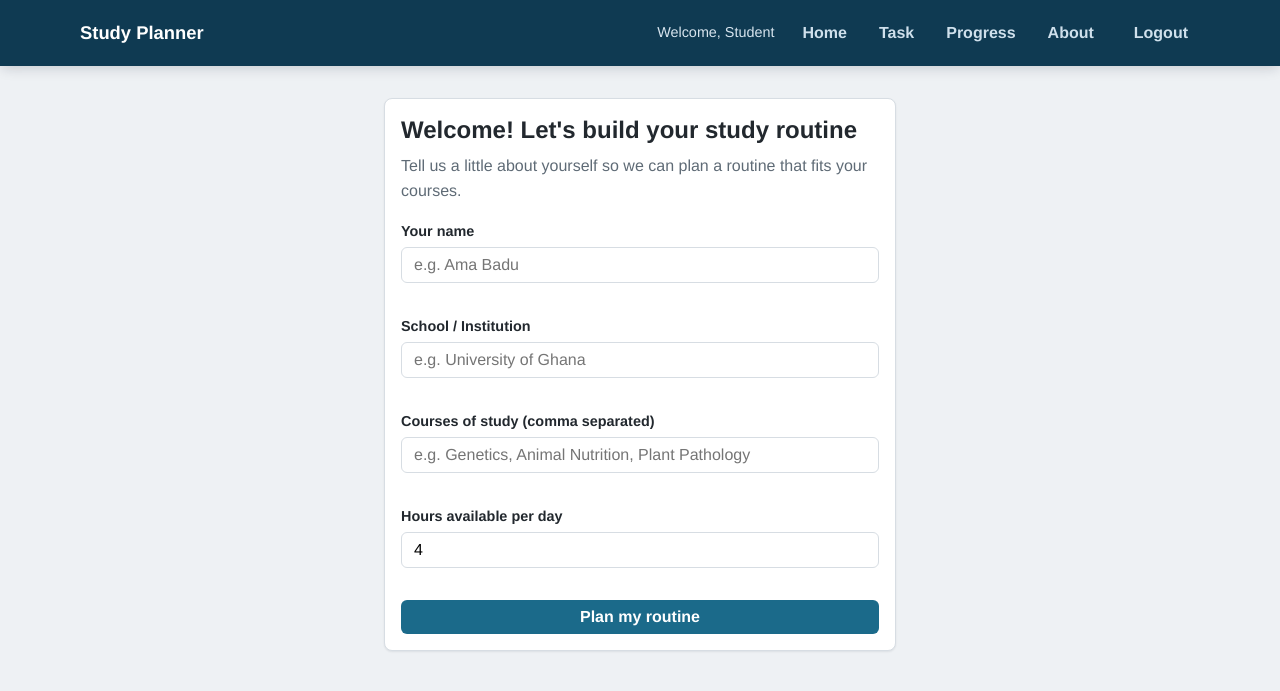
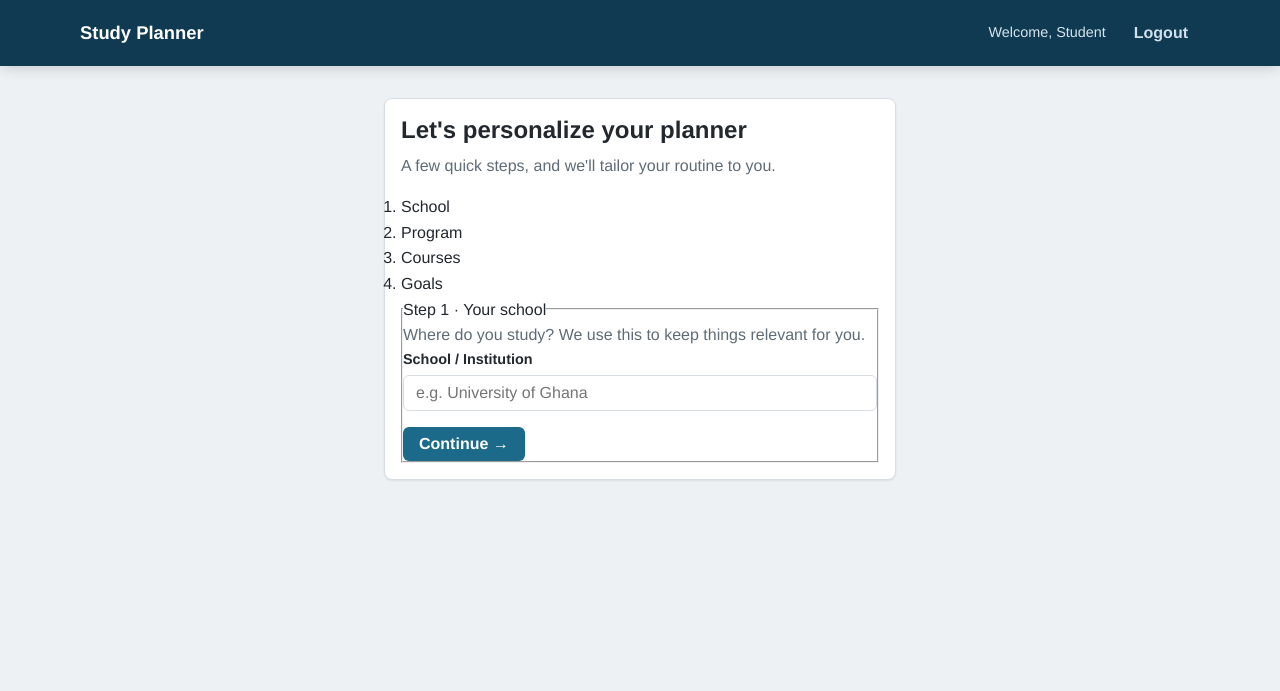
Before and after one commit to eaddodankwhak/Study-Planner, a Flask app: page /onboarding in a window 1280 px wide. Shown: the top 691 px of the page. Run offline with Flask 3, Linux system fonts and the light colour scheme; the visitor is signed in with stand-in values (Sample User, id 1).

Commit message:
Add guided 4-step onboarding (school, program, courses, goals)

```diff
--- a/Backend/app.py
+++ b/Backend/app.py
@@ -197,8 +197,8 @@
     save_users(users)
 
     session["user_id"] = user_id
-    flash(f"Welcome, {name}! Your study planner is ready.", "success")
-    return redirect(url_for("home"))
+    flash(f"Welcome, {name}! Let's personalize your study planner.", "success")
+    return redirect(url_for("onboarding"))
 
 
 @app.get("/login")
@@ -246,6 +246,35 @@
 def onboarding():
     """Render the onboarding page for new users."""
     return render_template("onboarding.html", user=current_user())
+
+
+@app.post("/onboarding")
+@login_required
+def onboarding_post():
+    """Save the new user's school, program, courses, and goals and finish onboarding."""
+    user = current_user()
+    users = load_users()
+
+    school = request.form.get("school", "").strip()
+    program = request.form.get("program", "").strip()
+    courses = [c.strip() for c in request.form.get("courses", "").split(",") if c.strip()]
+    goals = request.form.get("goals", "").strip()
+
+    if not school or not program or not courses or not goals:
+        flash("Please complete all steps.", "error")
+        return redirect(url_for("onboarding"))
+
+    users[user["id"]].update({
+        "school": school,
+        "program": program,
+        "courses": courses,
+        "goals": goals,
+        "onboarded": True,
+    })
+    save_users(users)
+
+    flash("You're all set! Your personalized planner is ready.", "success")
+    return redirect(url_for("home"))
 
 
 @app.get("/")
--- a/Frontend/templates/onboarding.html
+++ b/Frontend/templates/onboarding.html
@@ -12,12 +12,6 @@
             <a class="page-header__brand" href="{{ url_for('home') }}">Study Planner</a>
             <div class="page-header__user">
                 <span class="page-header__welcome">Welcome, {{ user.name if user else 'Student' }}</span>
-                <nav class="nav-bar">
-                    <a class="nav-bar__link" href="{{ url_for('home') }}">Home</a>
-                    <a class="nav-bar__link" href="{{ url_for('task') }}">Task</a>
-                    <a class="nav-bar__link" href="{{ url_for('progress') }}">Progress</a>
-                    <a class="nav-bar__link" href="{{ url_for('about') }}">About</a>
-                </nav>
                 <a class="nav-bar__link" href="{{ url_for('logout') }}">Logout</a>
             </div>
         </div>
@@ -25,94 +19,122 @@
 
     <main class="container page-main">
         <section class="card onboarding" id="onboarding-card">
-            <h2 class="card__title">Welcome! Let's build your study routine</h2>
-            <p class="text-muted mb-4">Tell us a little about yourself so we can plan a routine that fits your courses.</p>
+            <h2 class="card__title">Let's personalize your planner</h2>
+            <p class="text-muted mb-4">A few quick steps, and we'll tailor your routine to you.</p>
 
-            <form id="onboarding-form" class="onboarding__form" action="#" method="post">
-                <div class="form-field">
-                    <label for="name">Your name</label>
-                    <input type="text" id="name" name="name" placeholder="e.g. Ama Badu" required>
-                </div>
+            {% with messages = get_flashed_messages(with_categories=true) %}
+                {% if messages %}
+                    <ul class="flashes">
+                        {% for category, message in messages %}
+                            <li class="{{ category }}">{{ message }}</li>
+                        {% endfor %}
+                    </ul>
+                {% endif %}
+            {% endwith %}
 
+            <!-- Step indicator -->
+            <ol class="stepper" id="stepper">
+                <li class="stepper__item is-active" data-step="1">School</li>
+                <li class="stepper__item" data-step="2">Program</li>
+                <li class="stepper__item" data-step="3">Courses</li>
+                <li class="stepper__item" data-step="4">Goals</li>
+            </ol>
+
+            <form id="onboarding-form" class="onboarding__form" action="{{ url_for('onboarding_post') }}" method="post">
+
+                <!-- Step 1: School -->
+                <fieldset class="onboard-step" id="step-1">
+                    <legend>Step 1 · Your school</legend>
+                    <p class="text-muted mb-3">Where do you study? We use this to keep things relevant for you.</p>
                     <div class="form-field">
                         <label for="school">School / Institution</label>
-                    <input type="text" id="school" name="school" placeholder="e.g. University of Ghana" required>
+                        <input type="text" id="school" name="school" placeholder="e.g. University of Ghana" value="{{ user.school if user and user.school }}" required>
                     </div>
+                    <div class="onboard-actions">
+                        <button type="button" class="button" data-next="2">Continue →</button>
+                    </div>
+                </fieldset>
 
+                <!-- Step 2: Program of study -->
+                <fieldset class="onboard-step" id="step-2" hidden>
+                    <legend>Step 2 · Your program of study</legend>
+                    <p class="text-muted mb-3">What degree or program are you pursuing?</p>
                     <div class="form-field">
-                    <label for="courses">Courses of study (comma separated)</label>
-                    <input type="text" id="courses" name="courses" placeholder="e.g. Genetics, Animal Nutrition, Plant Pathology" required>
+                        <label for="program">Program of study</label>
+                        <input type="text" id="program" name="program" placeholder="e.g. BSc Animal Science" value="{{ user.program if user and user.program }}" required>
                     </div>
+                    <div class="onboard-actions">
+                        <button type="button" class="button button--ghost" data-back="1">← Back</button>
+                        <button type="button" class="button" data-next="3">Continue →</button>
+                    </div>
+                </fieldset>
 
+                <!-- Step 3: Courses -->
+                <fieldset class="onboard-step" id="step-3" hidden>
+                    <legend>Step 3 · Your courses</legend>
+                    <p class="text-muted mb-3">Which courses are you taking this term? Separate each with a comma.</p>
                     <div class="form-field">
-                    <label for="hours">Hours available per day</label>
-                    <input type="number" id="hours" name="hours" min="1" max="12" value="4" required>
+                        <label for="courses">Courses of study</label>
+                        <input type="text" id="courses" name="courses" placeholder="e.g. Genetics, Animal Nutrition, Plant Pathology" value="{{ user.courses|join(', ') if user and user.courses }}" required>
                     </div>
+                    <div class="onboard-actions">
+                        <button type="button" class="button button--ghost" data-back="2">← Back</button>
+                        <button type="button" class="button" data-next="4">Continue →</button>
+                    </div>
+                </fieldset>
 
-                <button class="button" type="submit">Plan my routine</button>
+                <!-- Step 4: Goals -->
+                <fieldset class="onboard-step" id="step-4" hidden>
+                    <legend>Step 4 · Your goals</legend>
+                    <p class="text-muted mb-3">What do you want to achieve? This shapes your study routine.</p>
+                    <div class="form-field">
+                        <label for="goals">Your study goals</label>
+                        <textarea id="goals" name="goals" rows="4" placeholder="e.g. Pass all courses with distinction, master Genetics, and build a consistent daily study habit.">{{ user.goals if user and user.goals }}</textarea>
+                    </div>
+                    <div class="onboard-actions">
+                        <button type="button" class="button button--ghost" data-back="3">← Back</button>
+                        <button class="button button--primary" type="submit">Finish setup →</button>
+                    </div>
+                </fieldset>
+
             </form>
-        </section>
-
-        <section class="card routine" id="routine-card" hidden>
-            <h2 class="card__title">Your Personalized Study Routine</h2>
-            <p class="text-muted mb-2" id="routine-heading"></p>
-            <ul class="task-list" id="routine-list"></ul>
-            <button class="button mt-4" id="start-btn">Start studying</button>
         </section>
     </main>
 
     <script src="{{ url_for('static', filename='js/app.js') }}"></script>
     <script>
         document.addEventListener('DOMContentLoaded', () => {
-            const form = document.getElementById('onboarding-form');
-            const card = document.getElementById('onboarding-card');
-            const routine = document.getElementById('routine-card');
-            const heading = document.getElementById('routine-heading');
-            const list = document.getElementById('routine-list');
-            const startBtn = document.getElementById('start-btn');
+            const steps = ['step-1', 'step-2', 'step-3', 'step-4'];
+            const stepperItems = document.querySelectorAll('.stepper__item');
 
-            const days = ['Monday', 'Tuesday', 'Wednesday', 'Thursday', 'Friday'];
+            function showStep(stepNum) {
+                steps.forEach((id, i) => {
+                    document.getElementById(id).hidden = (i + 1) !== stepNum;
+                });
+                stepperItems.forEach((item) => {
+                    const n = Number(item.dataset.step);
+                    item.classList.toggle('is-active', n === stepNum);
+                    item.classList.toggle('is-done', n < stepNum);
+                });
+                window.scrollTo({ top: 0, behavior: 'smooth' });
+            }
 
-            form.addEventListener('submit', (e) => {
-                e.preventDefault();
-
-                const name = document.getElementById('name').value.trim() || 'there';
-                const school = document.getElementById('school').value.trim() || 'your school';
-                const courses = document.getElementById('courses').value
-                    .split(',')
-                    .map((c) => c.trim())
-                    .filter(Boolean);
-                const hours = parseInt(document.getElementById('hours').value, 10) || 4;
-                const perCourse = courses.length ? Math.max(1, Math.floor(hours / courses.length)) : 1;
-
-                heading.textContent = `${name} · ${school} · ~${hours} hrs/day across ${courses.length || 0} course(s)`;
-
-                list.innerHTML = '';
-                courses.forEach((course, index) => {
-                    const day = days[index % days.length];
-                    const li = document.createElement('li');
-                    li.className = 'task';
-                    li.innerHTML = `
-                        <input type="checkbox">
-                        <span><strong>${day}</strong> — ${course} (${perCourse} hr(s))</span>
-                    `;
-                    list.appendChild(li);
+            document.querySelectorAll('[data-next]').forEach((btn) => {
+                btn.addEventListener('click', () => {
+                    const current = Number(btn.closest('fieldset').id.split('-')[1]);
+                    const nextField = document.getElementById(`step-${current}`);
+                    const input = nextField.querySelector('input[required], textarea');
+                    if (input && !input.value.trim()) {
+                        input.focus();
+                        input.reportValidity();
+                        return;
+                    }
+                    showStep(Number(btn.dataset.next));
+                });
             });
 
-                if (courses.length === 0) {
-                    const li = document.createElement('li');
-                    li.className = 'task';
-                    li.innerHTML = '<span>Add at least one course to see a routine.</span>';
-                    list.appendChild(li);
-                }
-
-                card.hidden = true;
-                routine.hidden = false;
-                routine.scrollIntoView({ behavior: 'smooth' });
-            });
-
-            startBtn.addEventListener('click', () => {
-                window.location.href = '/';
+            document.querySelectorAll('[data-back]').forEach((btn) => {
+                btn.addEventListener('click', () => showStep(Number(btn.dataset.back)));
             });
         });
     </script>
```
Lines whose indentation alone changed are shown as unchanged.
